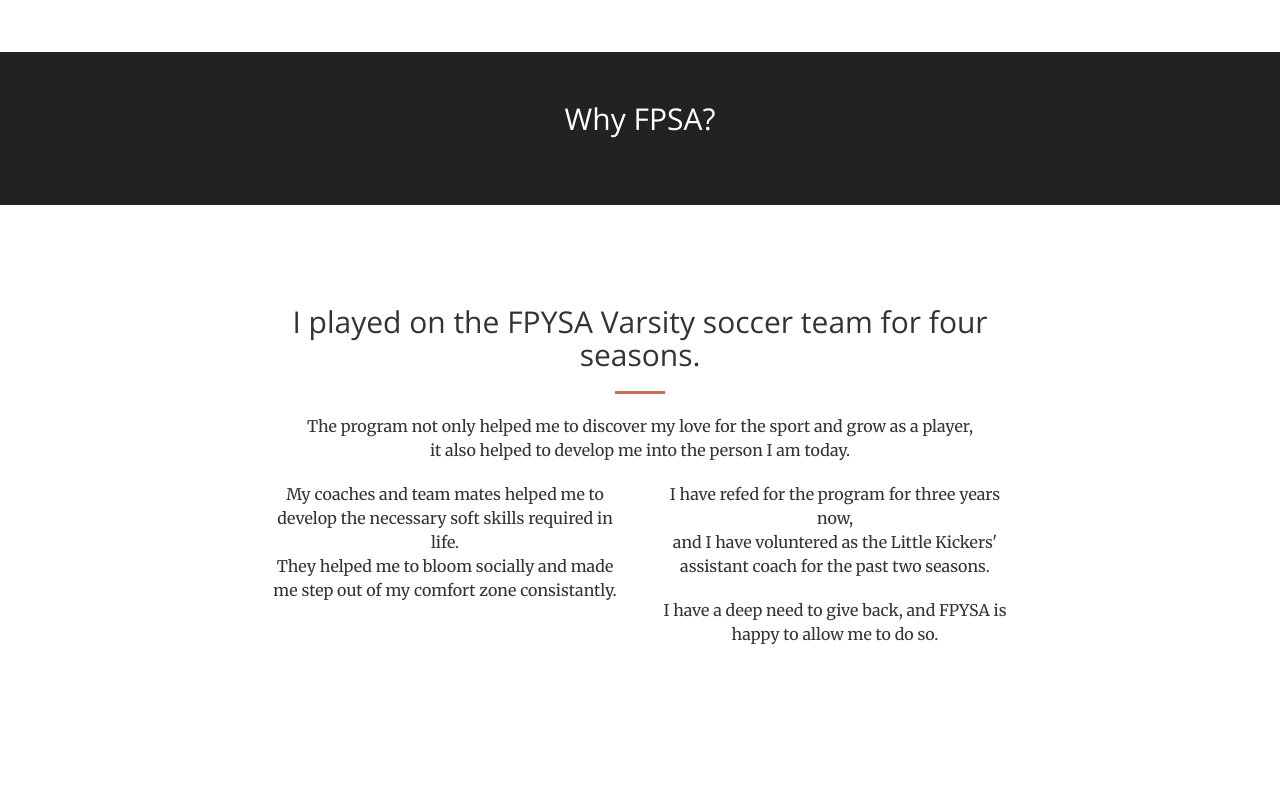
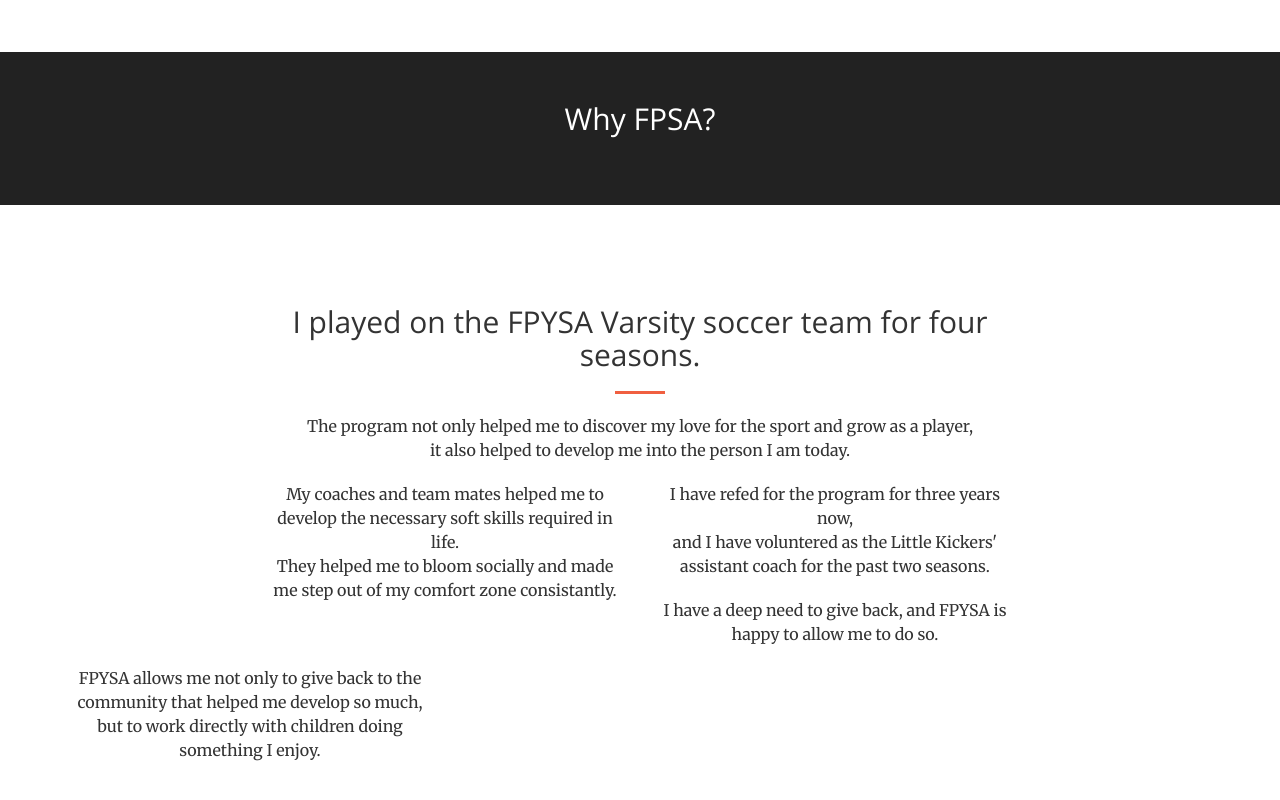
Before and after one commit to FPYSA/FPYSA, a website: page index.html in a window 1280 px wide. Shown: the part 2154-2954 px from the top of the page. Before the commit the page ends 2920 px from the top, so only its background shows below. Drawn offline with nearby package versions, Linux system fonts and the light colour scheme; files that its build step writes are made by us from their sources; files whose address does not match are found by name.

Commit message:
Update index.html

```diff
--- a/index.html
+++ b/index.html
@@ -321,6 +321,13 @@
 						I have a deep need to give back, and FPYSA is happy to allow me to do so.
 					</p>
                 </div>
+                 <div class="col-lg-4 text-center">
+                    <i class=""></i>
+                    <p>
+						FPYSA allows me not only to give back to the community that helped me develop so much,
+						but to work directly with children doing something I enjoy.
+					</p>
+                </div>
             </div>
         </div>
     </section>
```
